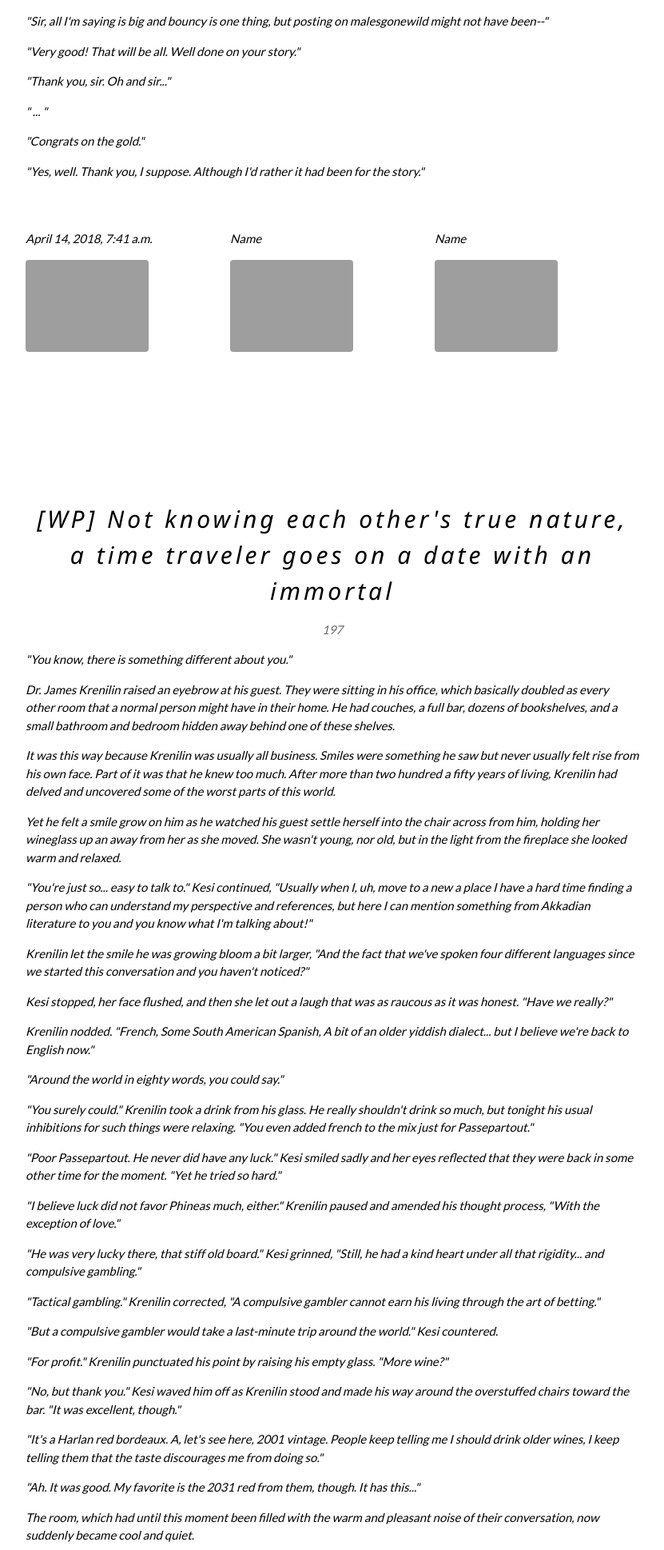
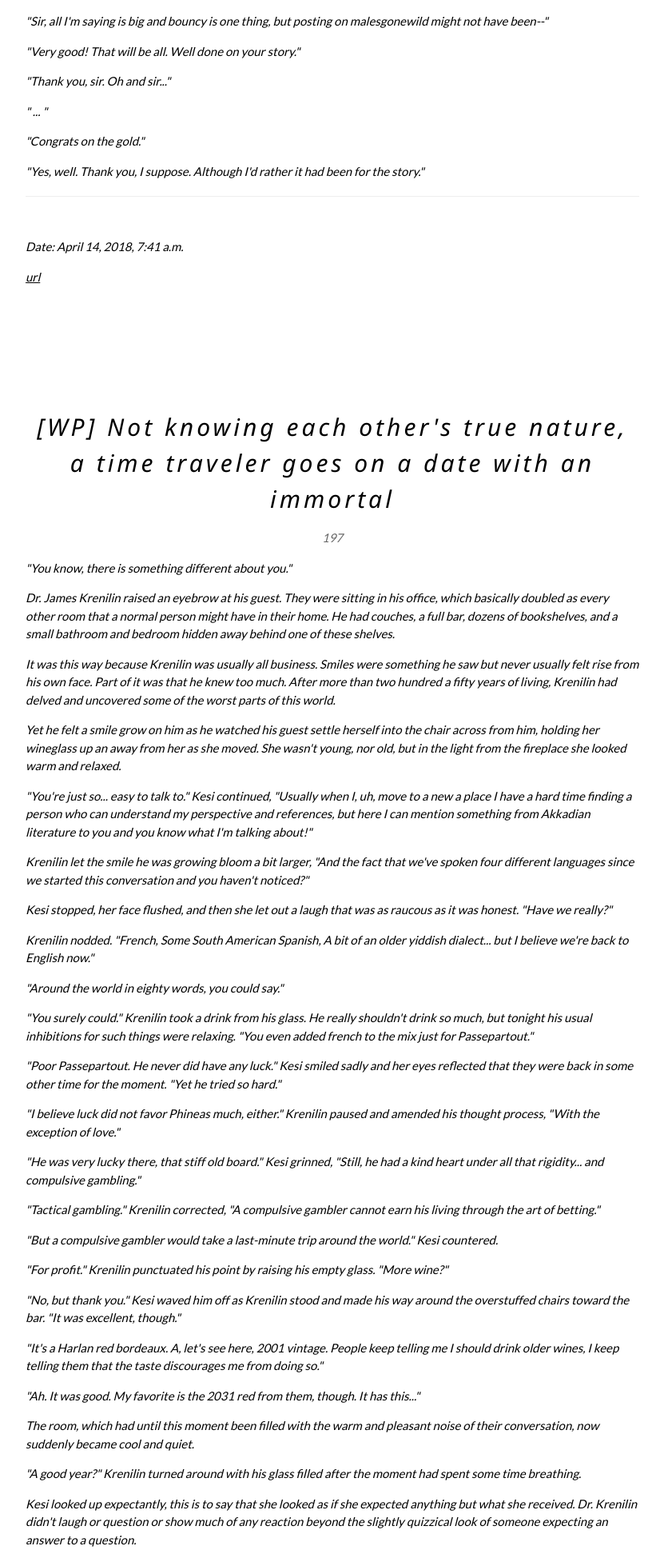
Before and after one commit to ralsuwaidi/djangoApp, a Django app: template vivian/templates/vivian/index.html in a window 1280 px wide. Shown: the part 1275-3213 px from the top of the page at 80% size, without its empty margins (224-1055 px from the left). Run offline with Django 3.2, Linux system fonts and the light colour scheme; the template is opened without the code that fills it: values that come from a table or form of the project are taken from there, others are empty; data comes from the database, SQL or seed files in the repository; both versions use the stored data as it was after the commit; grey boxes are pictures that could not be loaded.

Commit message:
added url

```diff
--- a/vivian/functions.py
+++ b/vivian/functions.py
@@ -17,6 +17,6 @@ def reddit():
             date = datetime.utcfromtimestamp(submission.created_utc)
             top_comment = [comment.body for comment in submission.comments if (hasattr(comment, "body") and comment.distinguished==None)][0]
             Writingprompt.objects.update_or_create(title=submission.title, comment=top_comment,
-            defaults={'score':submission.score, 'pub_date':date},)
+            defaults={'score':submission.score, 'pub_date':date, 'url':submission.url},)
 
     return 30
--- a/vivian/models.py
+++ b/vivian/models.py
@@ -5,5 +5,6 @@ class Writingprompt(models.Model):
     comment=models.CharField(max_length=10000)
     score=models.IntegerField()
     pub_date = models.DateTimeField('date published')
+    url=models.CharField(max_length=100)
     def __str__(self):
         return self.title
--- a/vivian/templates/vivian/index.html
+++ b/vivian/templates/vivian/index.html
@@ -25,18 +25,11 @@ body {font-family: "Lato", sans-serif}
       {{key.comment|markdown}}
     {% endautoescape %}
   </p>
-    <div class="w3-row w3-padding-32">
+  <hr align="left" width="100%">
+    <div class="w3-row w3-padding-16">
       <div class="w3-third">
-        <p>{{key.pub_date}}</p>
-        <img src="/w3images/bandmember.jpg" class="w3-round w3-margin-bottom" alt="Random Name" style="width:60%">
-      </div>
-      <div class="w3-third">
-        <p>Name</p>
-        <img src="/w3images/bandmember.jpg" class="w3-round w3-margin-bottom" alt="Random Name" style="width:60%">
-      </div>
-      <div class="w3-third">
-        <p>Name</p>
-        <img src="/w3images/bandmember.jpg" class="w3-round" alt="Random Name" style="width:60%">
+        <p>Date: {{key.pub_date}}</p>
+         <a href={{key.url}}>url</a>
       </div>
     </div>
   </div>
--- a/vivian/views.py
+++ b/vivian/views.py
@@ -7,5 +7,5 @@ import markdown2
 
 def index(request):
     v=reddit()
-    latest_question_list = Writingprompt.objects.all()
+    latest_question_list = Writingprompt.objects.order_by("-score")
     return render(request, 'vivian/index.html', {'question': latest_question_list, 'raw_comment':v})
```
Also changed, not shown: db.sqlite3, vivian/migrations/0004_writingprompt_url.py (added).
